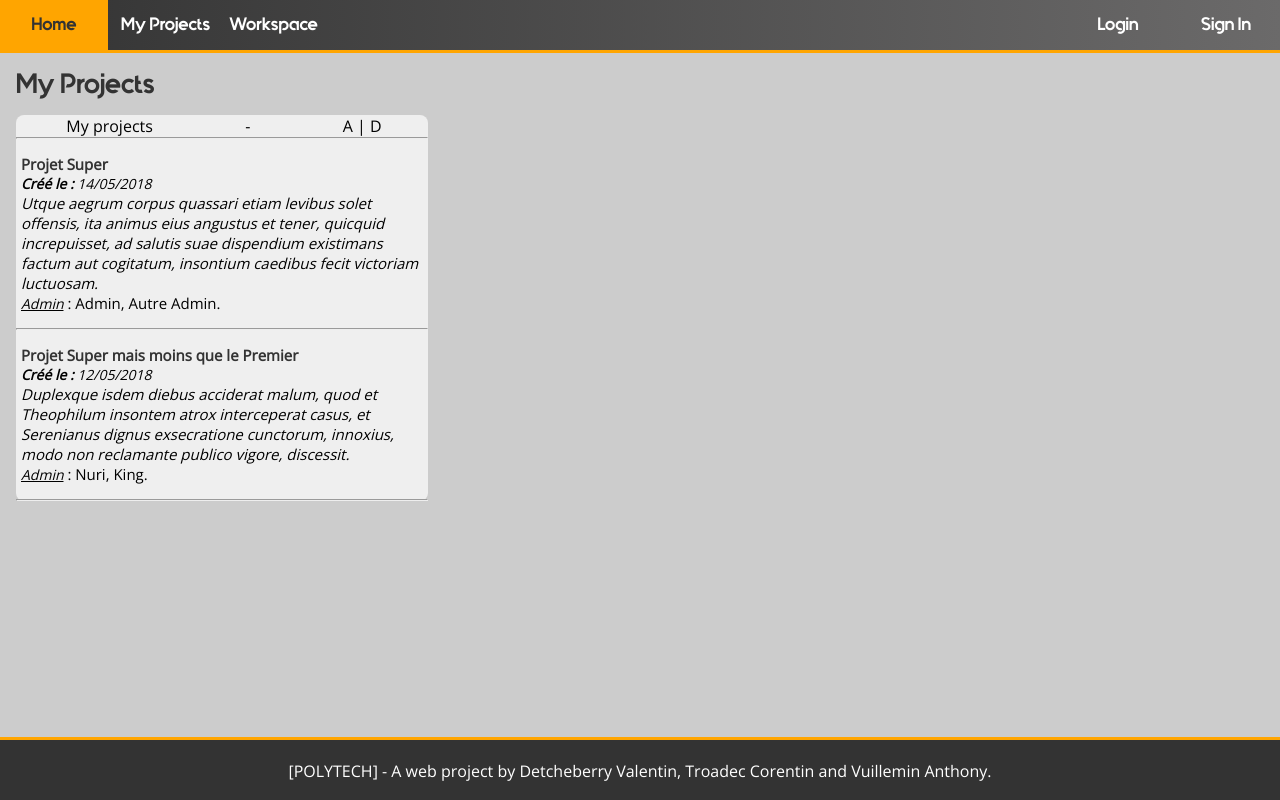
After one commit to Hagbuck/project-designer, a PHP site: page /myproject.php in a window 1280 px wide. The commit adds this page. Run offline with PHP 8.4, Linux system fonts and the light colour scheme.

Commit message:
Add myproject.php
Ajout de l'affichage des projets

```diff
--- a/header.php
+++ b/header.php
@@ -2,8 +2,10 @@
         <nav id="menu">
             <ul>
                 <a href="index.php"><li>Home</li></a>
-                <a href="#"><li>My Projects</li></a>
-                <a href="workspace.php"><li>Workspace</li></a>
+                <?php
+                  //if(isset($_SESSION['user']))
+                    echo "<a href='myproject.php'><li>My Projects</li></a><a href='workspace.php'><li>Workspace</li></a>";
+                ?>
             </ul>
             <ul>
               <?php
--- a/index.php
+++ b/index.php
@@ -17,7 +17,8 @@
             <h1>Project Designer</h1>
 
             <p>
-                <span clas="projectName"></span> est un site web ayant pour but de faciliter l'élaboration de vos projets.
+                <span clas="projectName">Project Designer</span> est un site web ayant pour but de faciliter l'élaboration de vos projets. Nous mettons donc à votre édition un outils de pré-conception.
+                <br> Evhozieh oizhg operjboipeth pozek fpoekjpz kfpiboe^rkg zonbôrze jbêonb
                 <br /><br />
                 Créez, éditez et repartissez vos idée par grande thématique afin d'obtenir une vision global de votre projet.
                 <br /><br />
--- a/js/config.js
+++ /dev/null
@@ -1 +0,0 @@
-var PROJECTNAME = "Project Designer"
--- /dev/null
+++ b/myproject.php
@@ -0,0 +1,101 @@
+<!-- [POLYTECH] Web Project - Project Designer  -->
+<!-- 2017 - 2018                                -->
+<!-- Detcheberry Valentin - Vuillemin Anthony - Corentin TROADEC   -->
+
+<!DOCTYPE html>
+
+<!-- RAJOUT CONVERT CANVA EN MODELE IMPRIMABLE
++ font awseaome  -->
+<html>
+    <head>
+        <meta charset="UTF-8" />
+        <meta name="author" lang="fr" content="Vuillemin Anthony" />
+        <link rel="stylesheet" type="text/css" href="stylesheet/default.css">
+        <link rel="stylesheet" type="text/css" href="stylesheet/myproject.css">
+        <link href="https://fonts.googleapis.com/css?family=Open+Sans" rel="stylesheet">
+        <script type="text/javascript" src="js/tablesort.js"></script>
+        <script type="text/javascript" src="js/jquery.js"></script>
+        <title>Project designer</title>
+    </head>
+    <body>
+        <?php include("header.php"); ?>
+        <section class="mainComponet">
+            <h1> My Projects </h1>
+
+            <div id="mainDivProject">
+                <div id="myprojects">
+
+                  <div id="enteteProject">
+                    <div id="legend">
+                      <img id="imageProjet" />
+                      <span style="margin-bottom:10px"> My projects </span>
+                    </div>
+                    <span> - </span>
+                    <span> A | D </span>
+                  </div>
+                  <hr>
+                  <div id="tabProjet"> </div>
+
+                </div>
+                <div id="mydiagrams"> </div>
+                <div id="chatBox"> </div>
+            </div>
+
+        </section>
+        <?php include 'footer.php'; ?>
+    </body>
+</html>
+
+<!-- Pour diagram
+Nom
+Description
+Les grands axes et collaborateurs
+-->
+
+<script>
+
+//A faire sous forme de fonction
+  var tabProjetJSON = {
+      "0": {
+        "name": "Projet Super",
+        "date_crea": "14/05/2018",
+        "description" : "Utque aegrum corpus quassari etiam levibus solet offensis, ita animus eius angustus et tener, quicquid increpuisset, ad salutis suae dispendium existimans factum aut cogitatum, insontium caedibus fecit victoriam luctuosam.",
+        "admin": ["Admin", "Autre Admin"],
+        "modo": ["Presque Admin", "Modo donc pas Admin"],
+        "actors": ["Jean-Michel", "Michel Jean", "Vincent", "VinDeuxCent"]
+      },
+      "1": {
+        "name": "Projet Super mais moins que le Premier",
+        "date_crea": "12/05/2018",
+        "description" : "Duplexque isdem diebus acciderat malum, quod et Theophilum insontem atrox interceperat casus, et Serenianus dignus exsecratione cunctorum, innoxius, modo non reclamante publico vigore, discessit.",
+        "admin": ["Nuri", "King"],
+        "modo": ["Maudirateur"],
+        "actors": ["Patrick", "Trick"]
+      }
+    };
+
+  tabProjetJSON = JSON.stringify(tabProjetJSON)
+  var dataProjet = JSON.parse(tabProjetJSON);
+  $.each(dataProjet, function(index, value) {
+    var stringAdmin = "";
+    for(var i=0;i<value["admin"].length;i++)
+    {
+      stringAdmin += value["admin"][i]
+      if(i+1 !=value["admin"].length)
+        stringAdmin += ", "
+      else
+        stringAdmin += "."
+    }
+
+
+    var stringProjet = '<div class="projet"> \
+      <p class="namePBlock"> <a href="#"> '+value["name"]+' </a> </p> \
+      <p class="datePBlock"> <span> Créé le :</span>  '+value["date_crea"]+' </p> \
+      <p class="descPBlock"> '+value["description"]+' </p> \
+      <p class="adminBlock"> <span>Admin</span> : '+stringAdmin+' </p> \
+    </div> \
+    <hr>';
+    $('#tabProjet').append(stringProjet);
+});
+
+</script>
--- a/stylesheet/default.css
+++ b/stylesheet/default.css
@@ -18,7 +18,7 @@ html, body
     height: 100%;
     display: table;
     font-family: Open Sans;
-      background-color: #CCCCCC;
+    background-color: #CCCCCC;
 }
 
 footer
@@ -38,10 +38,7 @@ h1
 
 /** NAV **/
 
-nav
-{
-    background-color: #333333;
-}
+nav{background-image: linear-gradient(to right, #333333, #6B6A6A);}
 
 nav
 {
@@ -59,6 +56,7 @@ nav
     border-top: 0.2em solid orange;
     background-color: #333333;
     color:white;
+    position: absolute; bottom: 0; left: 0; right: 0
 }
 
 iframe
@@ -82,7 +80,7 @@ iframe
 {
   display: flex;
   justify-content: space-between;
-  background-color:#333333;
+  background-image: linear-gradient(to right, #333333, #6B6A6A);
   font-family: Quantify;
   font-size: 18px;
 }
--- /dev/null
+++ b/stylesheet/myproject.css
@@ -0,0 +1,66 @@
+
+.projet
+{
+  font-family: Open Sans;
+  font-size: 15px;
+  padding: 5px;
+  margin:10px 0px 10px 0px;
+}
+
+#myprojects
+{
+  background-color: #EFEFEF;
+  border-radius: 8px;
+}
+
+#enteteProject
+{
+  display: flex;
+  justify-content: space-around;
+}
+
+.namePBlock,.namePBlock *
+{
+  font-size: 15px;
+  font-weight: bold;
+  color:#333333;
+  text-decoration: none;
+}
+
+.namePBlock:hover
+{
+  text-decoration: underline;
+}
+
+.datePBlock span
+{
+  font-weight: bold;
+}
+
+.datePBlock,.datePBlock *,.adminBlock *
+{
+  font-style: italic;
+  font-size: 14px;
+}
+
+.adminBlock span
+{
+  text-decoration: underline;
+}
+
+.descPBlock
+{
+  font-style: italic;
+}
+
+#mainDivProject
+{
+  display: flex;
+  justify-content: space-between;
+}
+
+
+#myprojects,#mydiagrams,#chatBox
+{
+  width:33%;
+}
```
